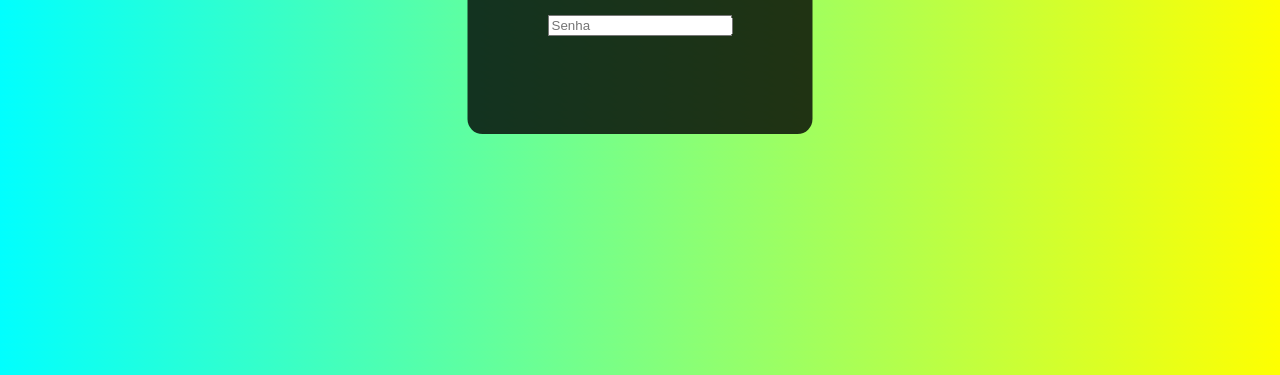
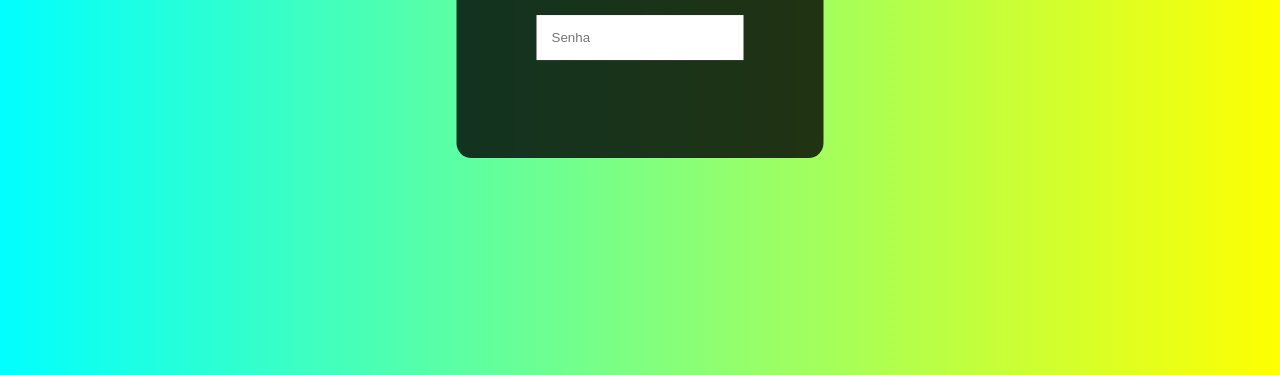
Before and after one commit to omartins-zs/tela_login_css, a plain HTML site: page index.html in a window 1280 px wide. Shown: the part 425-800 px from the top of the page. Drawn offline with Linux system fonts and the light colour scheme.

Commit message:
Personalizando Tamanho e Borda do Input

```diff
--- a/index.html
+++ b/index.html
@@ -23,6 +23,12 @@
             border-radius: 15px;
             color: #fff;
         }
+
+        input {
+            padding: 15px;
+            border: none;
+            outline: none;
+        }
     </style>
 </head>
 
```
